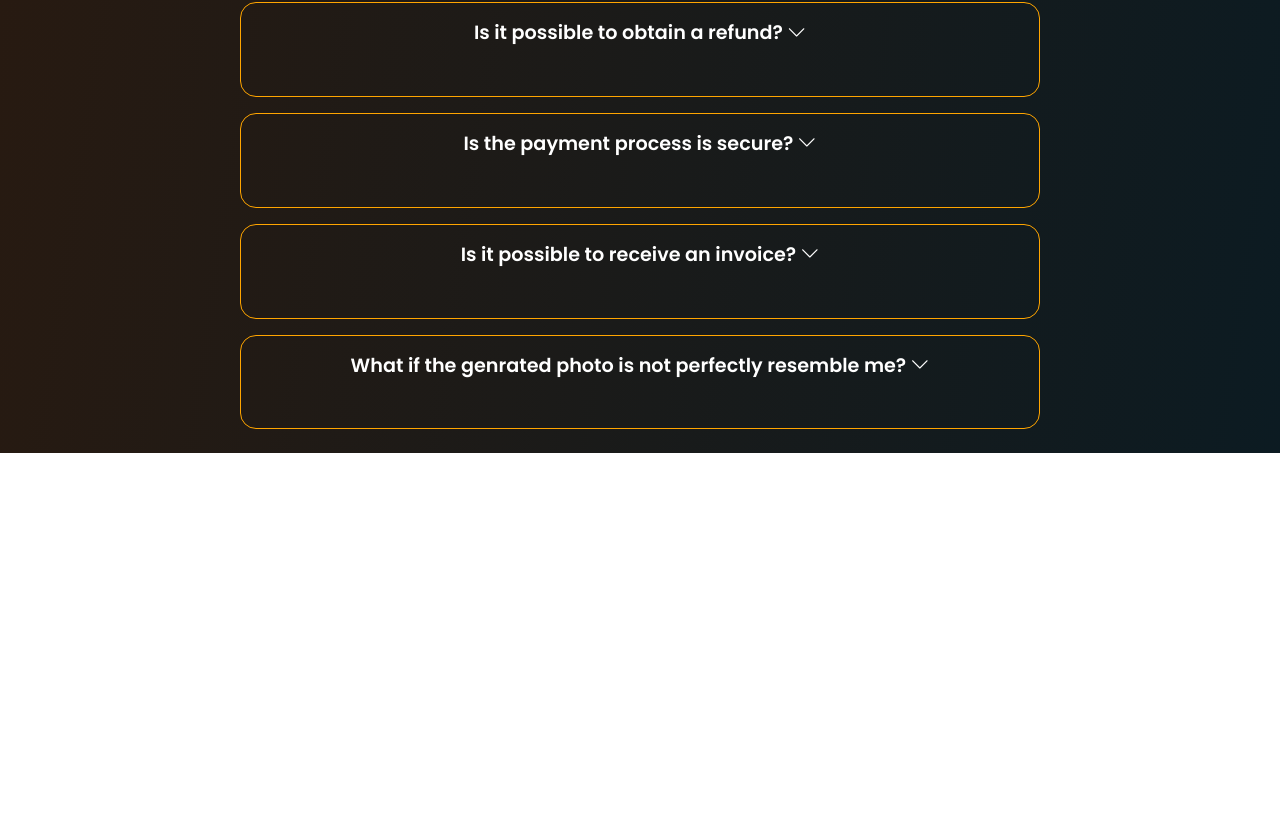
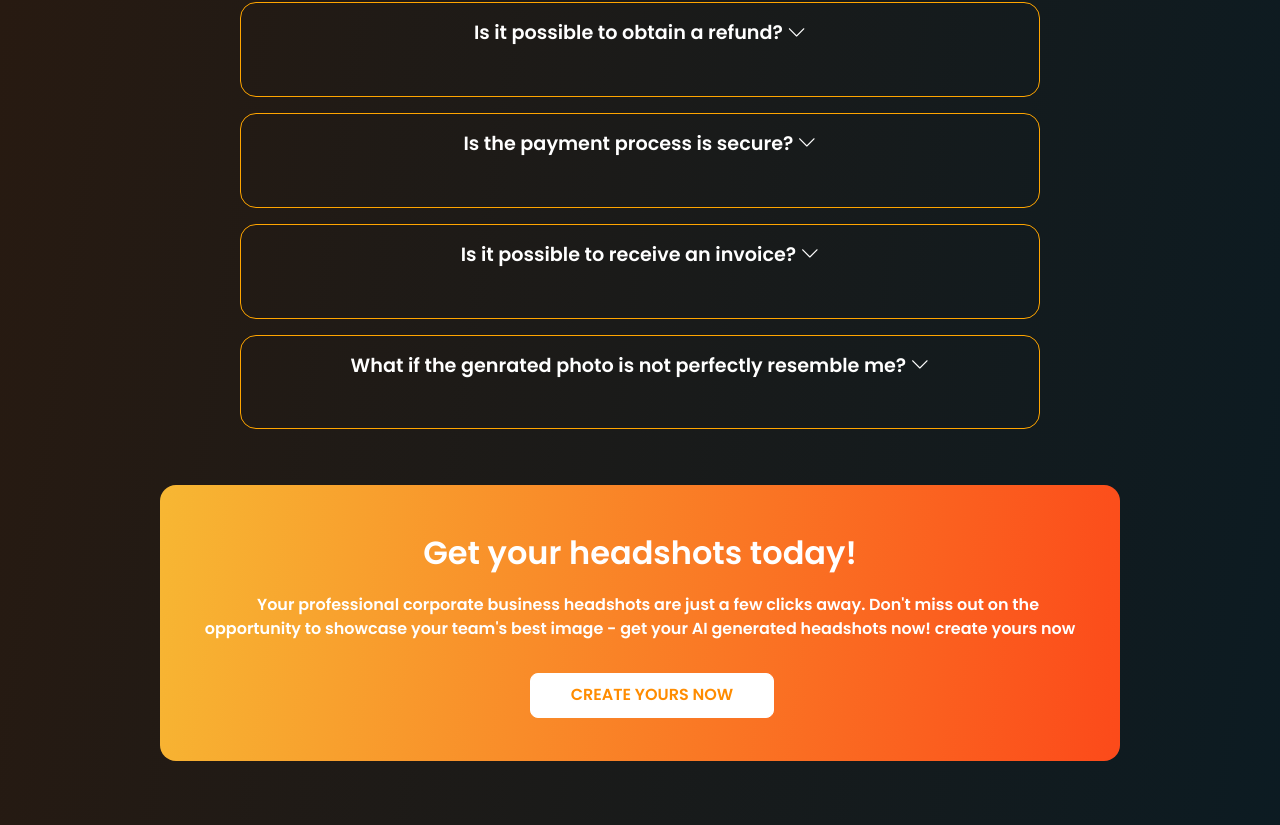
Before and after one commit to MKQazi786/headshot-clone, a React (Create React App) app in the folder headshot/: page / in a window 1280 px wide. Shown: the part 4657-5482 px from the top of the page. Before the commit the page ends 5110 px from the top, so only its background shows below. Built offline with nearby package versions, Linux system fonts and the light colour scheme.

Commit message:
i ahve completed collapse button and complete 55% of my app and 2nd last div on page 1

```diff
--- a/headshot/src/index.jsx
+++ b/headshot/src/index.jsx
@@ -447,17 +447,19 @@ function App() {
                     </div>
                 </div>
 
+                <div className="getHeadshotDiv">
 
+                    <p>Get your headshots today!</p>
+                    <b>
+                        Your professional corporate business headshots are just a few clicks away. Don't miss out on the opportunity to showcase your team's best image - get your AI generated headshots now!
+                        create yours now
+                    </b>
+
+                  <a href="#">  <button className="getHeadshotDivBtn" >create yours now</button> </a>
+
+                </div>
 
             </div>
-
-
-
-
-
-
-
-
 
         </div >
     )
--- a/headshot/src/style.css
+++ b/headshot/src/style.css
@@ -304,5 +304,27 @@ button:hover {
     margin: 0.5rem 1rem;
     width: 50rem;
     font-size: larger;
+}
 
+.getHeadshotDiv{
+    padding: 2.7rem;
+    margin: 3rem 7rem;
+    width: 60rem;
+    background: linear-gradient(98.24deg,#F7B733 0%, #FC4A1A 100%);
+    border-radius: 1rem;
+    text-align: center;
+    color: white;
 }
+
+.getHeadshotDiv > p {
+    font-size: xx-large;
+}
+
+.getHeadshotDiv .getHeadshotDivBtn{
+    margin-top: 2rem;
+    background:white;
+    text-transform: uppercase;
+    color: darkorange;
+    border: 1px solid white;
+    font-weight: bolder;
+}
```
